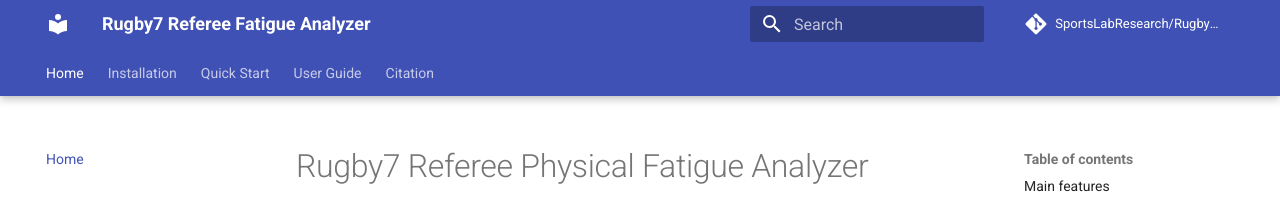
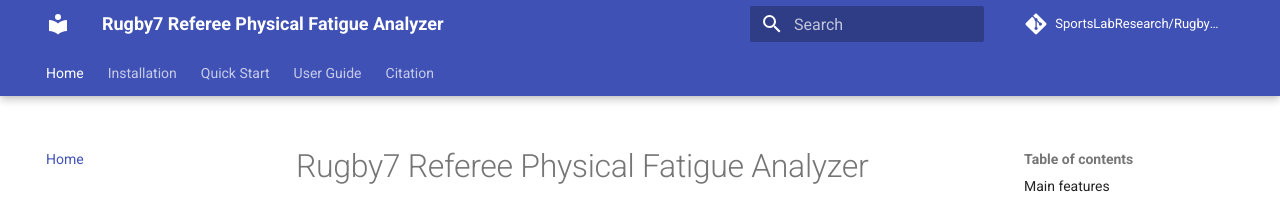
Before and after one commit to SportsLabResearch/SportsLabResearch-Rugby7-Referee-Physical-Fatigue-Analyzer, an MkDocs documentation site: the page built from docs/index.md, in a window 1280 px wide. Shown: the top 205 px of the page. Built offline with MkDocs 1.6.1 and Material for MkDocs 9.7.7, drawn with Linux system fonts in a browser that asks for light colours; comment, search, counter and statistics services are not loaded.

Commit message:
Actualizar título y DOI de la documentación

```diff
--- a/mkdocs.yml
+++ b/mkdocs.yml
@@ -1,4 +1,4 @@
-site_name: Rugby7 Referee Fatigue Analyzer
+site_name: Rugby7 Referee Physical Fatigue Analyzer
 site_url: https://sportslabresearch.github.io/SportsLabResearch-Rugby7-Referee-Physical-Fatigue-Analyzer/
 
 repo_name: SportsLabResearch/Rugby7-Referee-Physical-Fatigue-Analyzer
```
Also changed, not shown: docs/index.md (line endings or trailing spaces).
